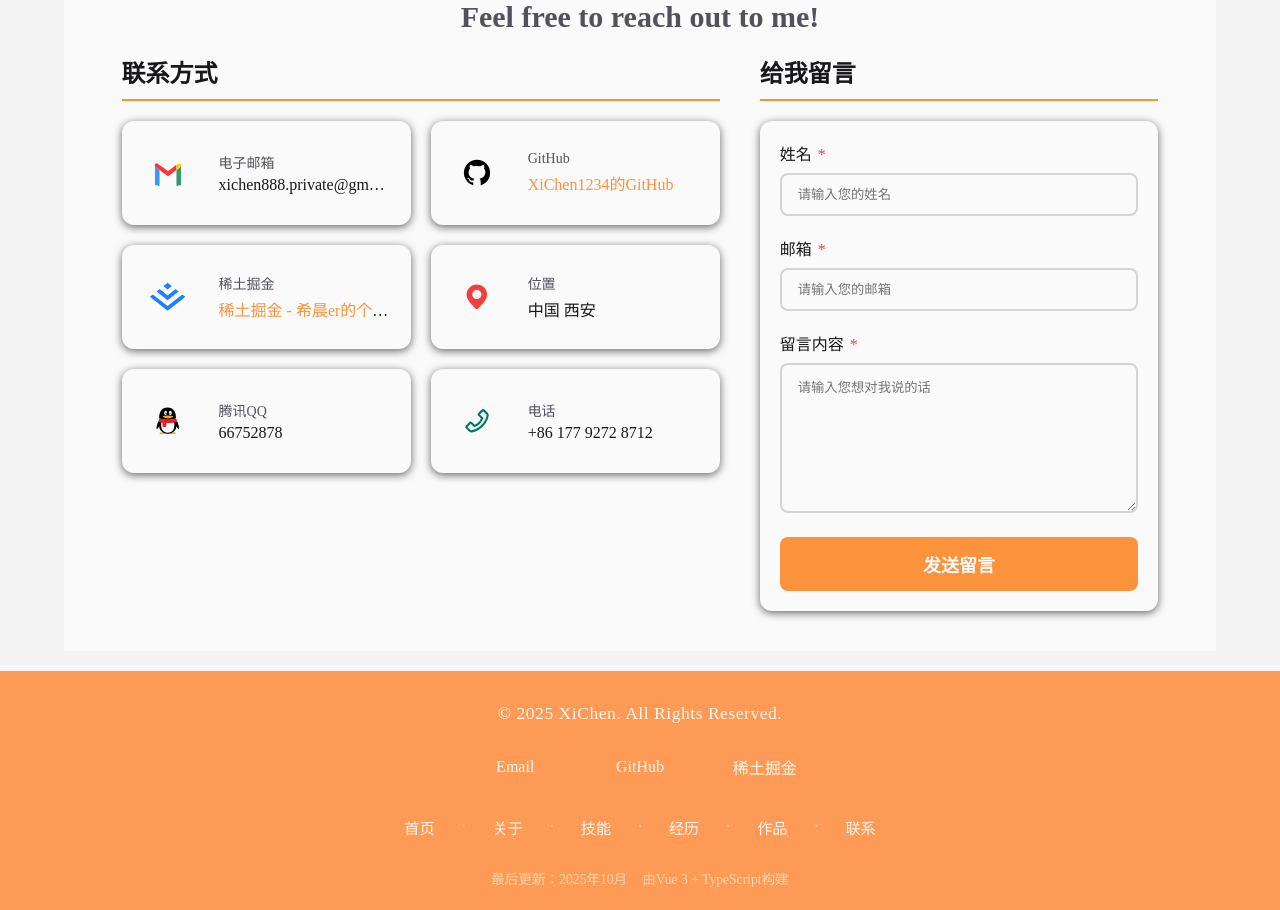
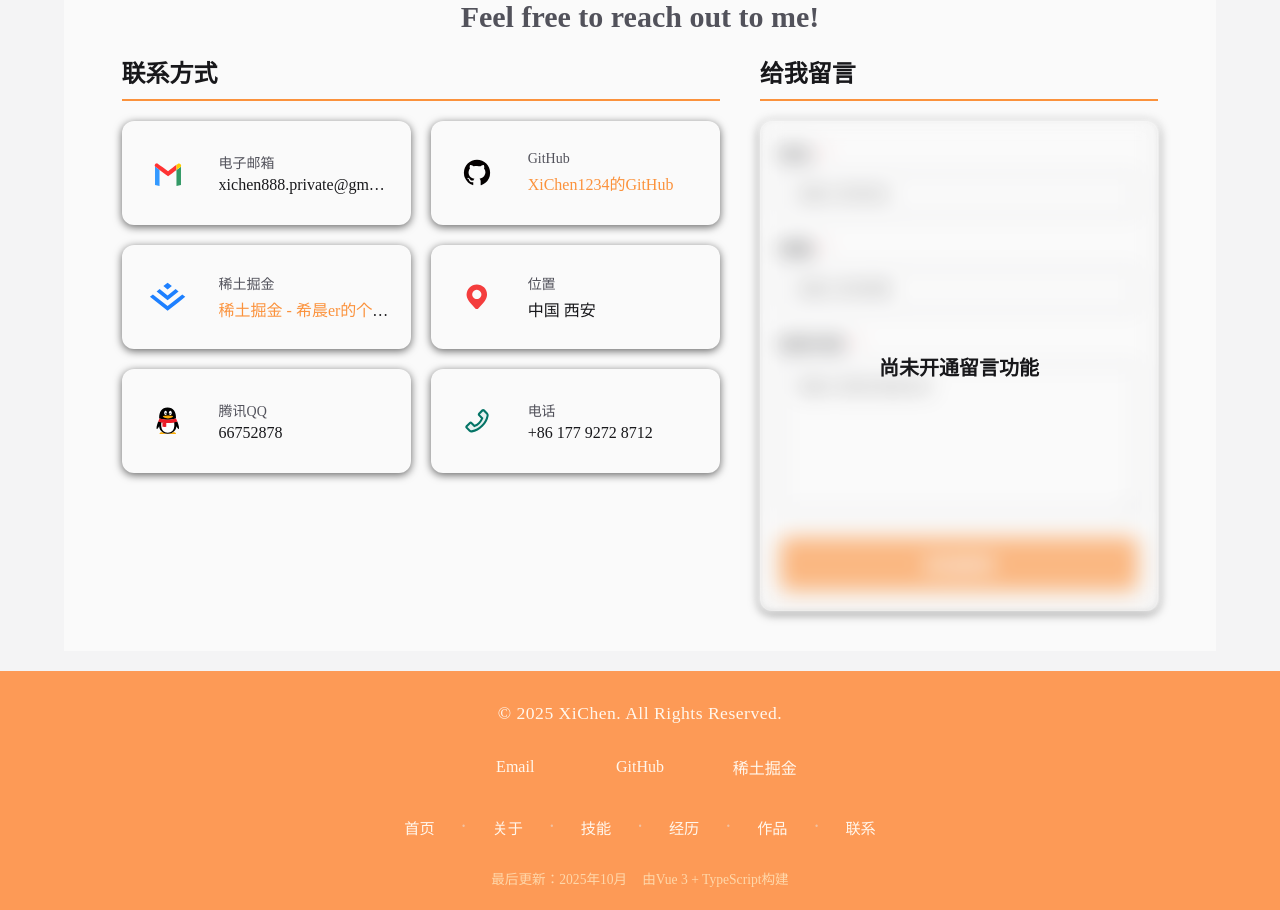
Before and after one commit to XiChen1234/MyWebsite, a Vue app: page / in a window 1280 px wide. Shown: the part 7580-8490 px from the top of the page. Built offline with nearby package versions, Linux system fonts and the light colour scheme.

Commit message:
feat: add overlay of contact form
为联系我表单增加毛玻璃这招

```diff
--- a/src/components/page/ContactPage.vue
+++ b/src/components/page/ContactPage.vue
@@ -66,6 +66,9 @@ const formData = ref<ContactForm>({
   email: '',
   message: ''
 });
+
+// 留言功能开关 - 设置为 true 可开通留言功能
+const messageFeatureEnabled = ref(false);
 
 // 提交状态和消息
 const isSubmitting = ref(false);
@@ -167,7 +170,8 @@ const handleSubmit = () => {
       <!-- 留言表单部分 -->
       <div class="form-section">
         <h2>给我留言</h2>
-        <form @submit.prevent="handleSubmit" class="contact-form">
+        <div class="form-container">
+          <form @submit.prevent="handleSubmit" class="contact-form" :class="{ 'form-disabled': !messageFeatureEnabled }">
             <div class="form-group">
               <label for="name">姓名 <span class="required">*</span></label>
               <input id="name" class="form-input" type="text"
@@ -185,7 +189,7 @@ const handleSubmit = () => {
               required></textarea>
             </div>
 
-          <button class="submit-button button" type="submit" :disabled="isSubmitting">
+            <button class="submit-button button" type="submit" :disabled="isSubmitting || !messageFeatureEnabled">
               {{ isSubmitting ? '发送中...' : '发送留言' }}
             </button>
 
@@ -193,6 +197,14 @@ const handleSubmit = () => {
               {{ submitMessage }}
             </div>
           </form>
+
+          <!-- 毛玻璃遮罩层 - 当留言功能未开通时显示 -->
+          <div v-if="!messageFeatureEnabled" class="form-overlay">
+            <div class="overlay-content">
+              <div class="overlay-text">尚未开通留言功能</div>
+            </div>
+          </div>
+        </div>
       </div>
     </div>
   </div>
@@ -310,6 +322,11 @@ const handleSubmit = () => {
   flex: 2;
 }
 
+.form-container {
+  position: relative;
+  width: 100%;
+}
+
 .contact-form {
   background-color: var(--bg-card);
   padding: 20px;
@@ -318,6 +335,42 @@ const handleSubmit = () => {
   display: flex;
   flex-direction: column;
   gap: 20px;
+  transition: filter 0.3s ease;
+}
+
+/* 表单禁用状态 */
+.contact-form.form-disabled {
+  filter: blur(3px);
+  pointer-events: none;
+}
+
+/* 毛玻璃遮罩层样式 */
+.form-overlay {
+  position: absolute;
+  top: 0;
+  left: 0;
+  right: 0;
+  bottom: 0;
+  background: rgba(255, 255, 255, 0.1);
+  backdrop-filter: blur(10px);
+  -webkit-backdrop-filter: blur(10px);
+  border-radius: 12px;
+  display: flex;
+  align-items: center;
+  justify-content: center;
+  border: 1px solid rgba(255, 255, 255, 0.2);
+}
+
+.overlay-content {
+  text-align: center;
+  padding: 20px;
+}
+
+.overlay-text {
+  font-size: 20px;
+  font-weight: 600;
+  color: var(--text-main);
+  padding: 15px 25px;
 }
 
 .form-group label {
```
Lines whose indentation alone changed are shown as unchanged.
